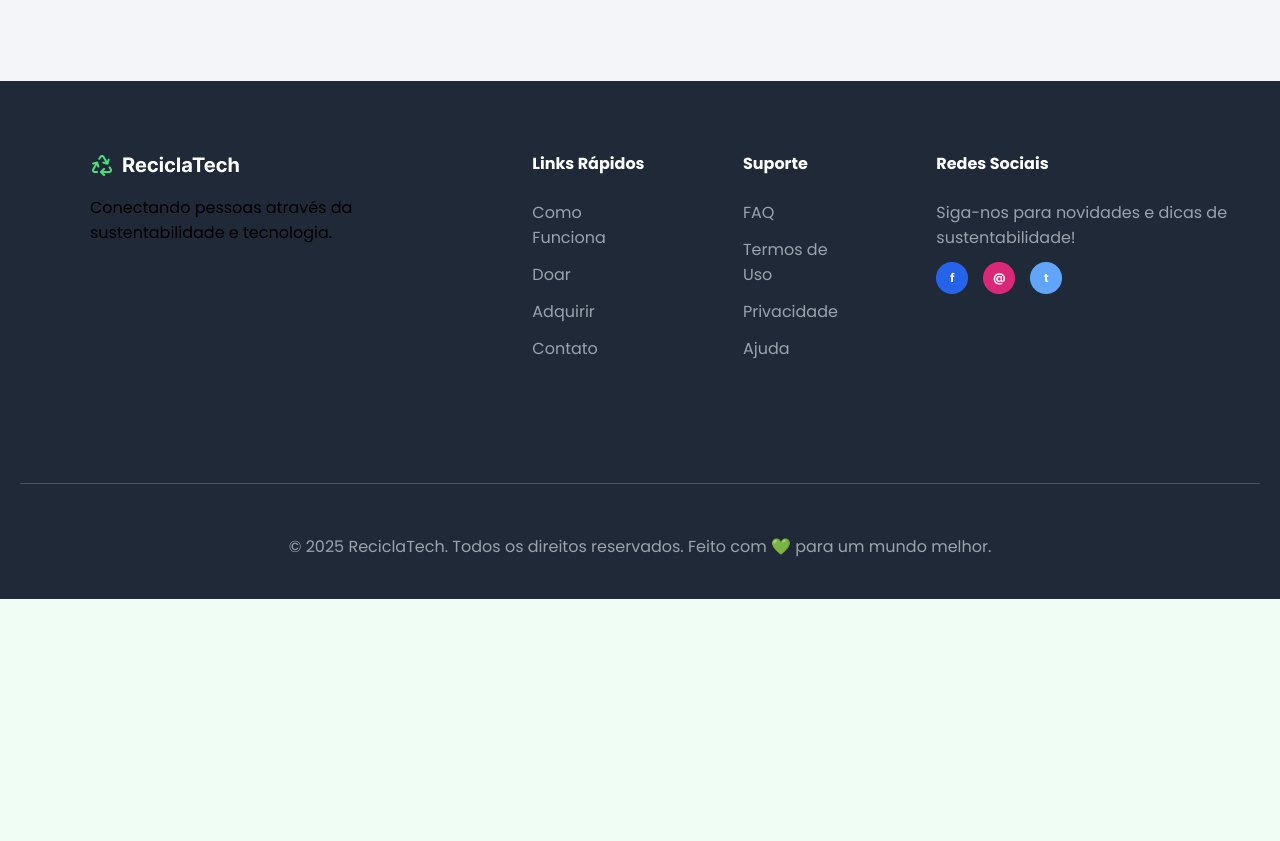
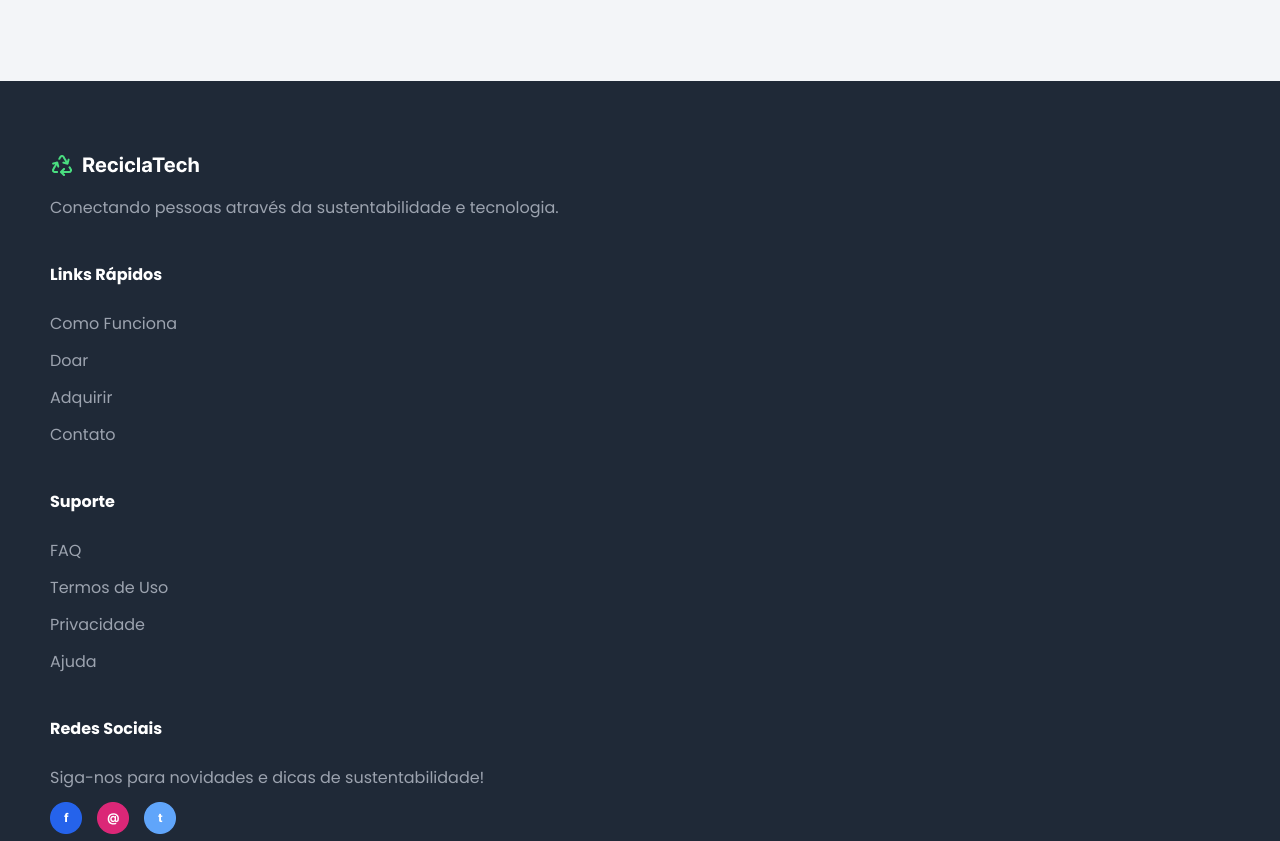
Before and after one commit to thaysnuns/reciclaTechVNW, a plain HTML site: page index.html in a window 1280 px wide. Shown: the part 3900-4741 px from the top of the page. Before the commit the page ends 4499 px from the top, so only its background shows below. Drawn offline with Linux system fonts and the light colour scheme.

Commit message:
fix: fix como funciona section

```diff
--- a/index.html
+++ b/index.html
@@ -8,6 +8,7 @@
     <link rel="stylesheet" href="style.css">
     <link rel="preconnect" href="https://fonts.googleapis.com">
     <link rel="preconnect" href="https://fonts.gstatic.com" crossorigin>
+    <link rel="icon" href="/image/Frame (1).png">
     <link
         href="https://fonts.googleapis.com/css2?family=Inter:ital,opsz,wght@0,14..32,100..900;1,14..32,100..900&family=Poppins:ital,wght@0,100;0,200;0,300;0,400;0,500;0,600;0,700;0,800;0,900;1,100;1,200;1,300;1,400;1,500;1,600;1,700;1,800;1,900&display=swap"
         rel="stylesheet">
@@ -46,7 +47,6 @@
                     <button class="btn-secondary">Quero Adquirir<img src="/image/icon_adiquirir_azul.png"
                             alt="Imagem adquirente"></button>
                 </div>
-
             </div>
 
             <div class="image-hero">
@@ -248,16 +248,17 @@
 
         <footer class="rodape">
 
-            <div class="sec">
-                <div class="links">
+            <div class="sect">
+                <div class="links" id="title">
                     <div class="title">
                         <img src="/image/logo2.png" alt="Logo">
                     </div>
-                <div cl"ass="item">
+                    <div class="item">
                         <p>Conectando pessoas através da sustentabilidade e tecnologia.</p>
                     </div>
                 </div>
 
+                <div class="links-container2">
                     <div class="links">
                         <div class="title">
                             <p>Links Rápidos</p>
@@ -296,6 +297,9 @@
                         </div>
                     </div>
                 </div>
+            </div>
+
+
             <div class="direitos">
                 <p>© 2025 ReciclaTech. Todos os direitos reservados. Feito com 💚 para um mundo melhor.</p>
             </div>
```
Lines whose indentation alone changed are shown as unchanged.
